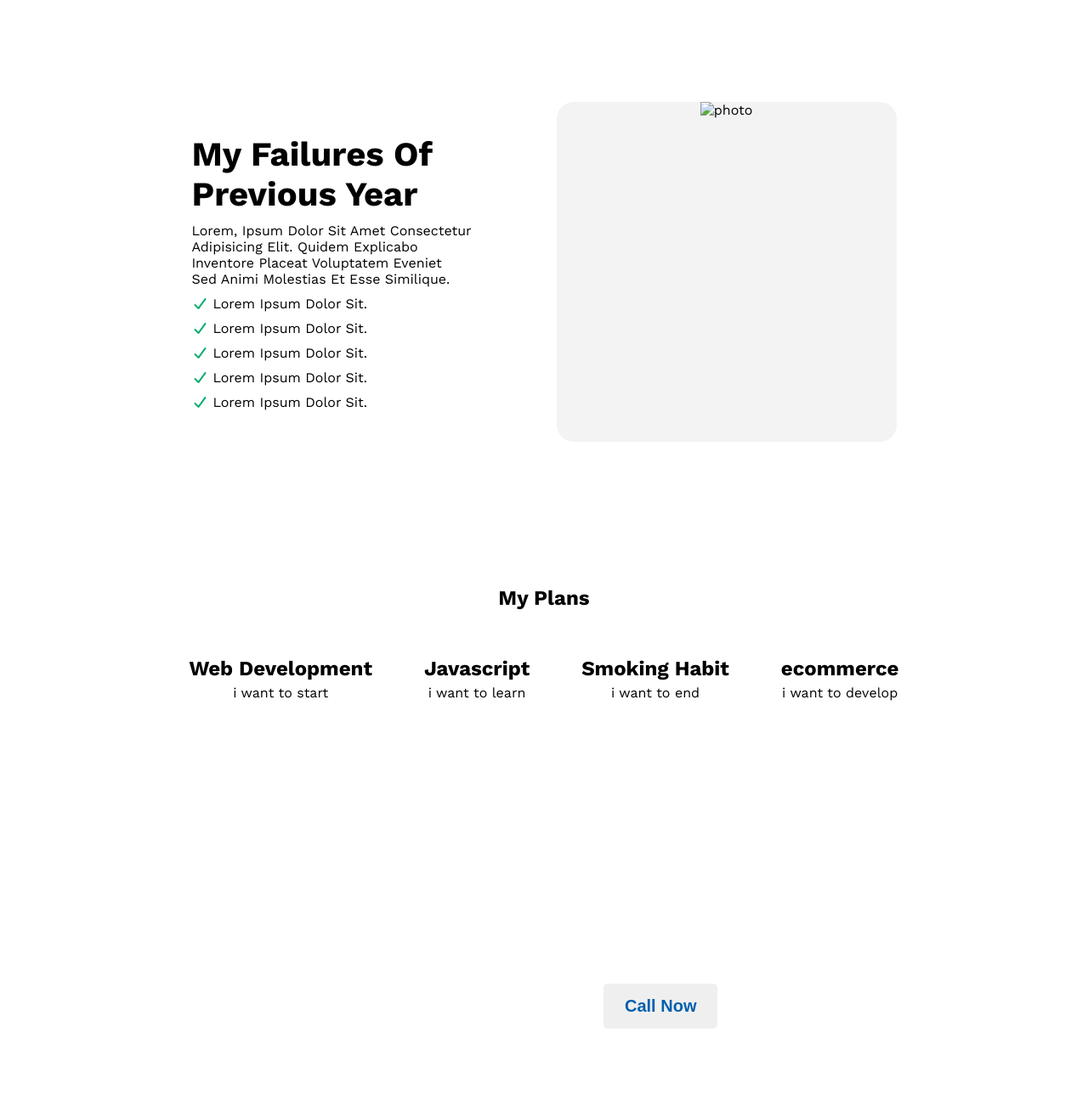
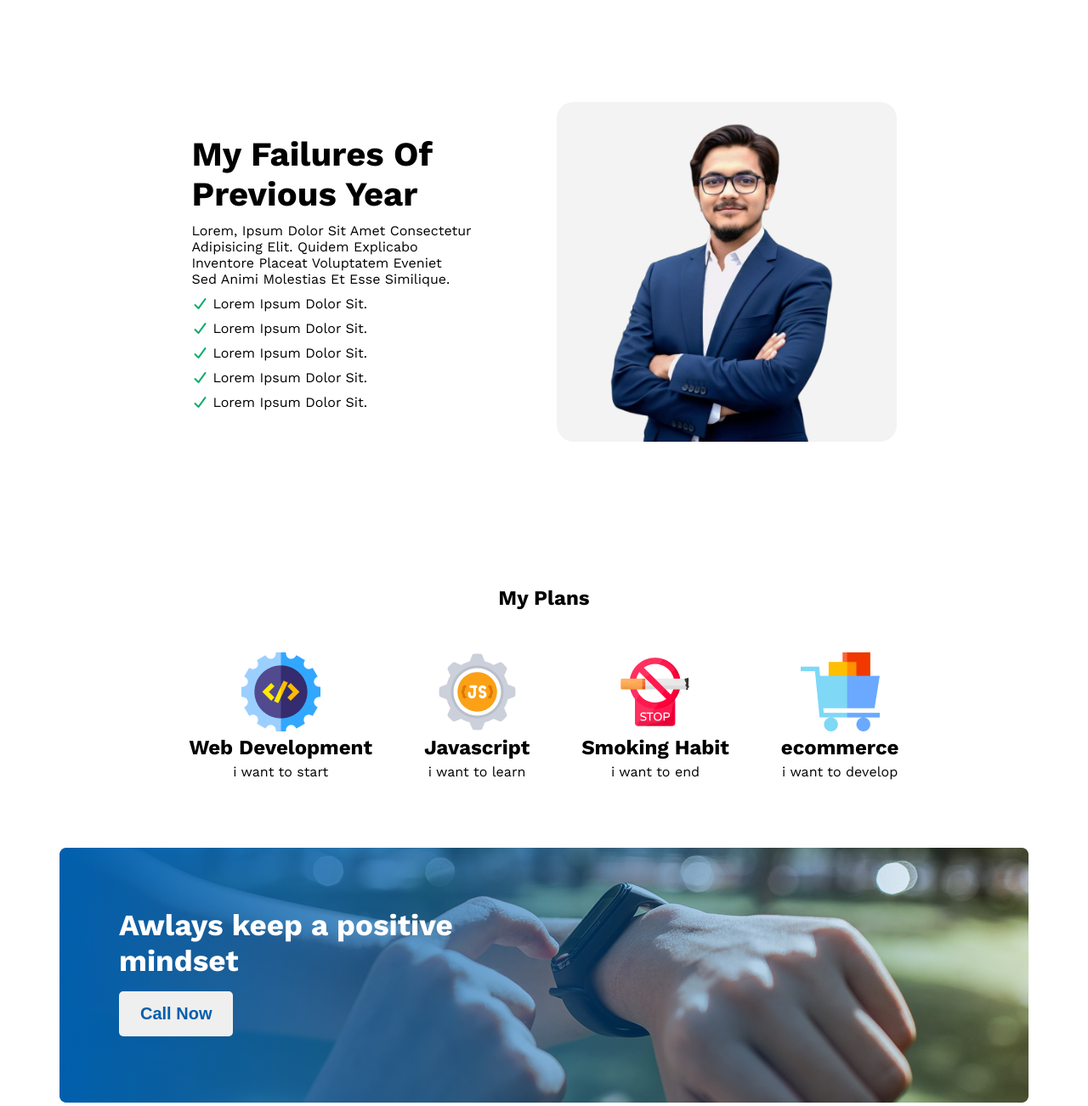
Before and after one commit to mdsnbabor330/Demo-Portfolio-Website, a plain HTML site: page index.html in a window 1280 px wide. Shown: the part 800-2102 px from the top of the page at 85% size. Drawn offline with nearby package versions, Linux system fonts and the light colour scheme; the site is published under a folder, as on GitHub Pages, so addresses that start at the root find nothing.

Commit message:
corrected img path

```diff
--- a/index.html
+++ b/index.html
@@ -45,7 +45,7 @@
           <span><i class="fa-solid fa-check"></i>Lorem ipsum dolor sit.</span>
         </div>
         <div class="img">
-          <img src="/Photos/main-pic2.jpg" alt="photo">
+          <img src="./Photos/main-pic2.jpg" alt="photo">
         </div>
 
       </section>
@@ -53,28 +53,28 @@
         <h1>My Plans</h1>
         <div class="plans">
           <div class="plan">
-            <img src="/Photos/Group 11.png" alt="">
+            <img src="./Photos/Group 11.png" alt="">
             <h2>Web Development</h2>
             <p>i want to start</p>
           </div>
           <div class="plan">
-            <img src="/Photos/Group 10.png" alt="">
+            <img src="./Photos/Group 10.png" alt="">
             <h2>Javascript</h2>
             <p>i want to learn</p>
           </div>
           <div class="plan">
-            <img src="/Photos/stop-sign 1.png" alt="">
+            <img src="./Photos/stop-sign 1.png" alt="">
             <h2>Smoking Habit</h2>
             <p>i want to end</p>
           </div>
           <div class="plan">
-            <img src="/Photos/Group 13.png" alt="">
+            <img src="./Photos/Group 13.png" alt="">
             <h2>ecommerce</h2>
             <p>i want to develop</p>
           </div>
         </div>
         <div class="plan-img">
-          <img src="/Photos/Group 3987.png" alt="">
+          <img src="./Photos/Group 3987.png" alt="">
           <div class="pinfo"><h2>Awlays keep a positive <br> mindset</h2>
           <button class="btn">Call Now</button></div>
 
--- a/style.css
+++ b/style.css
@@ -10,7 +10,7 @@ body{
 .banner{
     width: 100%;
     height: 100vh;
-    background-image: url(/Photos/think-out-box-concepts-with-lightbulb-box\ 1.png);
+    background-image: url(./Photos/think-out-box-concepts-with-lightbulb-box\ 1.png);
     background-size:cover;
     object-fit: cover;
     display: flex;
```
